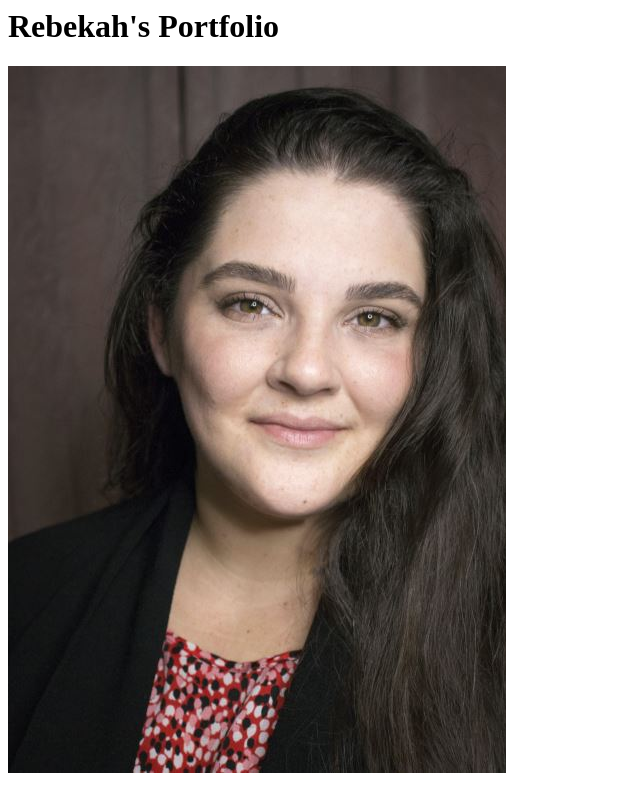
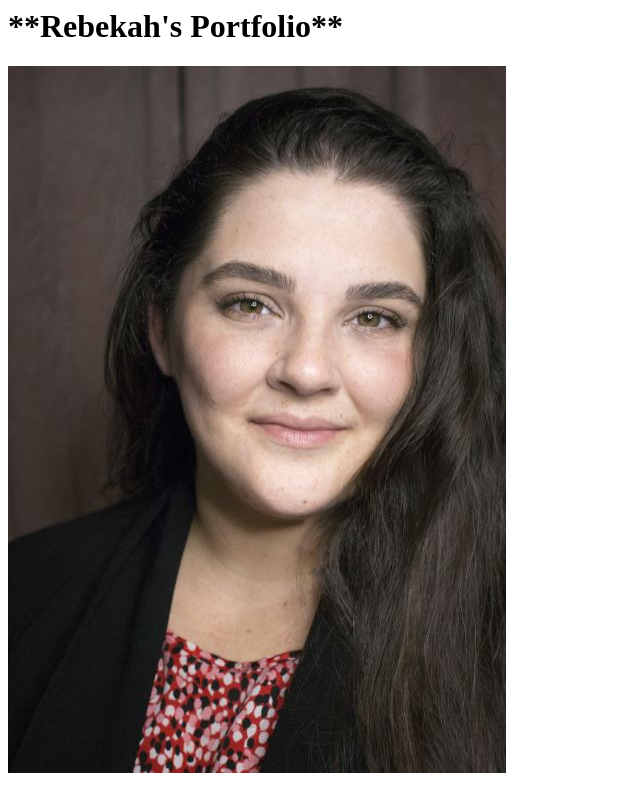
Before and after one commit to Rcuarton/Rcuarton.github.io, a plain HTML site: page index.html in a window 1280 px wide. Shown: the whole page, without its empty margins (0-640 px from the left). Drawn offline with Linux system fonts and the light colour scheme.

Commit message:
Update index.html

```diff
--- a/index.html
+++ b/index.html
@@ -1,4 +1,4 @@
 <html>
-    <h1>Rebekah's Portfolio</h1>
+    <h1>**Rebekah's Portfolio**</h1>
     <img src="Rcuarton.github.JPG" />
 </html>
```
